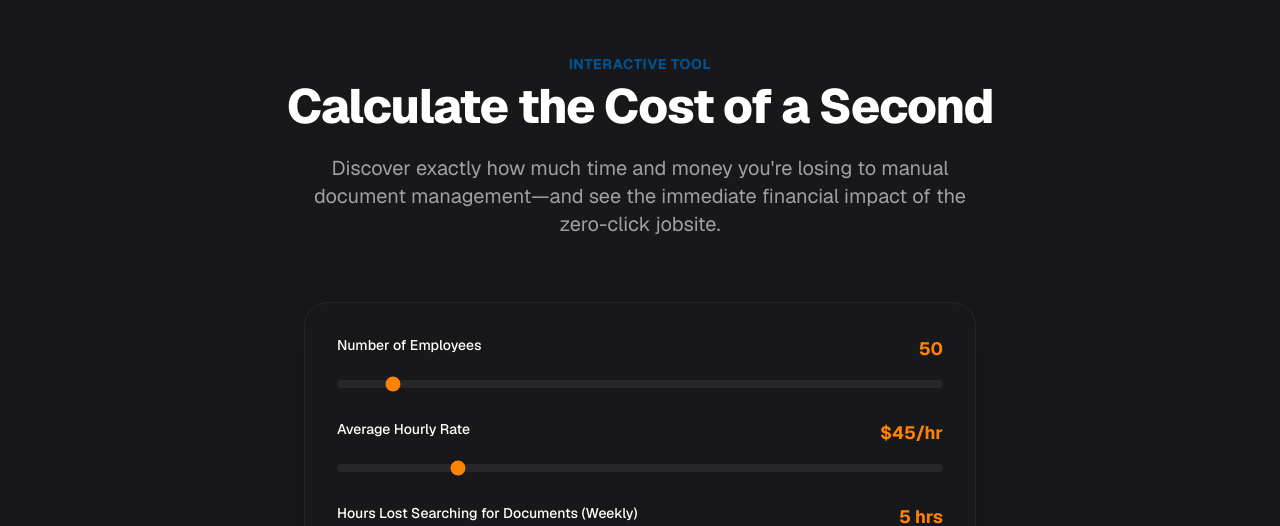
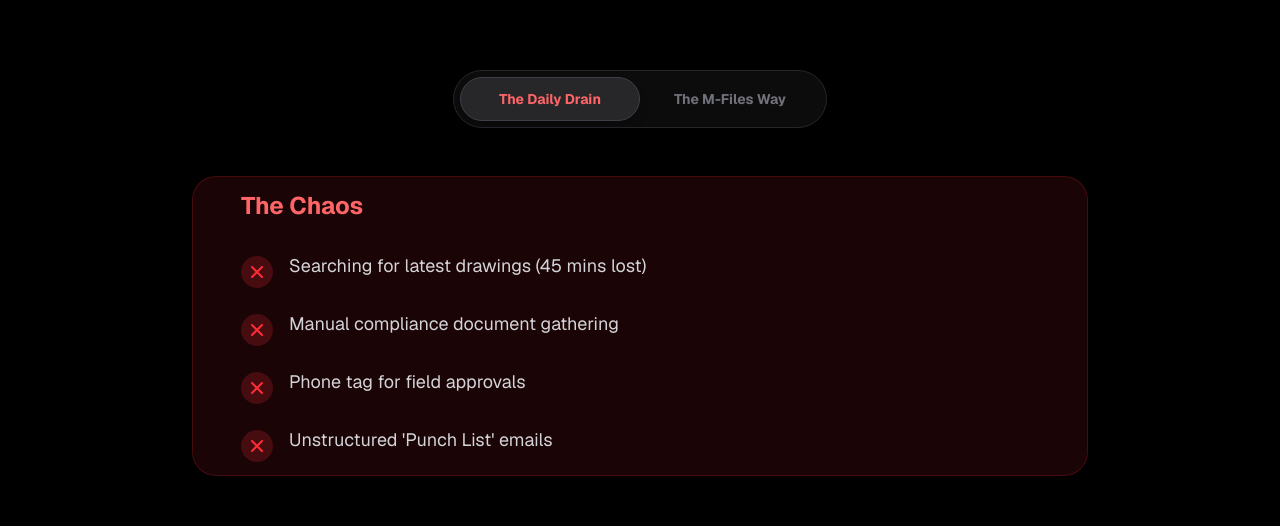
Before and after one commit to jonchartrand2026/m-files-construction-pitch, a Next.js app: page / in a window 1280 px wide. Shown: the part 974-1500 px from the top of the page. Built offline with nearby package versions, Linux system fonts and the light colour scheme.

Commit message:
Add comparison toggle component

```diff
--- a/app/page.tsx
+++ b/app/page.tsx
@@ -1,4 +1,5 @@
 import ROICalculator from "@/components/ROICalculator";
+import ComparisonToggle from "@/components/ComparisonToggle";
 
 export default function Home() {
   return (
@@ -26,6 +27,11 @@
         </div>
       </section>
 
+      {/* Comparison Toggle Section */}
+      <section className="bg-black py-24 px-6 relative z-20">
+        <ComparisonToggle />
+      </section>
+
       {/* ROI Calculator Section */}
       <section className="bg-[#18181b] py-32 px-6">
         <div className="mx-auto max-w-5xl text-center mb-16">
--- /dev/null
+++ b/components/ComparisonToggle.tsx
@@ -0,0 +1,119 @@
+"use client";
+
+import { useState } from "react";
+import { motion, AnimatePresence } from "framer-motion";
+
+export default function ComparisonToggle() {
+  const [activeTab, setActiveTab] = useState<"drain" | "mfiles">("drain");
+
+  const dailyDrainItems = [
+    "Searching for latest drawings (45 mins lost)",
+    "Manual compliance document gathering",
+    "Phone tag for field approvals",
+    "Unstructured 'Punch List' emails",
+  ];
+
+  const mFilesWayItems = [
+    "Instant 360° Drawing View",
+    "Automated Compliance Workflows",
+    "Real-time Mobile Approvals",
+    "Zero-Click Punch List Sync",
+  ];
+
+  return (
+    <div className="w-full max-w-4xl mx-auto py-12">
+      {/* Toggle Container */}
+      <div className="flex justify-center mb-12">
+        <div className="relative flex bg-zinc-900/50 backdrop-blur-sm p-1.5 rounded-full border border-zinc-800">
+          <div className="relative flex w-[360px] max-w-full">
+            {/* Animated Highlight Background */}
+            <motion.div
+              layoutId="activeTabHighlight"
+              className="absolute top-0 bottom-0 w-1/2 bg-zinc-800 rounded-full border border-zinc-700 shadow-lg"
+              initial={false}
+              animate={{
+                left: activeTab === "drain" ? "0%" : "50%",
+              }}
+              transition={{ type: "spring", stiffness: 400, damping: 30 }}
+            />
+
+            {/* Tab: The Daily Drain */}
+            <button
+              onClick={() => setActiveTab("drain")}
+              className={`relative z-10 w-1/2 py-3 px-4 text-sm font-bold text-center rounded-full transition-colors duration-200 ${
+                activeTab === "drain" ? "text-red-400" : "text-zinc-500 hover:text-zinc-300"
+              }`}
+            >
+              The Daily Drain
+            </button>
+
+            {/* Tab: The M-Files Way */}
+            <button
+              onClick={() => setActiveTab("mfiles")}
+              className={`relative z-10 w-1/2 py-3 px-4 text-sm font-bold text-center rounded-full transition-colors duration-200 ${
+                activeTab === "mfiles" ? "text-m-files-blue drop-shadow-sm" : "text-zinc-500 hover:text-zinc-300"
+              }`}
+            >
+              The M-Files Way
+            </button>
+          </div>
+        </div>
+      </div>
+
+      {/* Content Container */}
+      <div className="relative min-h-[400px] sm:min-h-[300px]">
+        <AnimatePresence mode="wait">
+          {activeTab === "drain" ? (
+            <motion.div
+              key="drain"
+              initial={{ opacity: 0, y: 15 }}
+              animate={{ opacity: 1, y: 0 }}
+              exit={{ opacity: 0, y: -15 }}
+              transition={{ duration: 0.3 }}
+              className="absolute inset-0 bg-red-500/10 border border-red-500/20 rounded-3xl p-8 sm:p-12 flex flex-col justify-center"
+            >
+              <h3 className="text-2xl font-bold text-red-400 mb-8 text-center sm:text-left">The Chaos</h3>
+              <ul className="space-y-6">
+                {dailyDrainItems.map((item, index) => (
+                  <li key={index} className="flex items-start text-zinc-300 text-lg">
+                    <span className="flex-shrink-0 flex items-center justify-center w-8 h-8 rounded-full bg-red-500/20 text-red-500 mr-4 mt-0.5">
+                      <svg xmlns="http://www.w3.org/2000/svg" fill="none" viewBox="0 0 24 24" strokeWidth={2.5} stroke="currentColor" className="w-5 h-5">
+                        <path strokeLinecap="round" strokeLinejoin="round" d="M6 18L18 6M6 6l12 12" />
+                      </svg>
+                    </span>
+                    <span className="leading-snug">{item}</span>
+                  </li>
+                ))}
+              </ul>
+            </motion.div>
+          ) : (
+            <motion.div
+              key="mfiles"
+              initial={{ opacity: 0, y: 15 }}
+              animate={{ opacity: 1, y: 0 }}
+              exit={{ opacity: 0, y: -15 }}
+              transition={{ duration: 0.3 }}
+              className="absolute inset-0 bg-zinc-900 border border-m-files-blue/30 rounded-3xl p-8 sm:p-12 flex flex-col justify-center shadow-[0_0_40px_-10px_rgba(0,84,149,0.3)]"
+            >
+              <h3 className="text-2xl font-bold text-transparent bg-clip-text bg-gradient-to-r from-m-files-blue to-blue-400 mb-8 text-center sm:text-left">
+                The Streamlined
+              </h3>
+              <ul className="space-y-6">
+                {mFilesWayItems.map((item, index) => (
+                  <li key={index} className="flex items-start text-white text-lg font-medium">
+                    <span className="flex-shrink-0 flex items-center justify-center w-8 h-8 rounded-full bg-safety-orange/20 text-safety-orange mr-4 mt-0.5 shadow-[0_0_15px_rgba(255,130,0,0.5)]">
+                      <svg xmlns="http://www.w3.org/2000/svg" fill="none" viewBox="0 0 24 24" strokeWidth={3} stroke="currentColor" className="w-5 h-5">
+                        <path strokeLinecap="round" strokeLinejoin="round" d="M4.5 12.75l6 6 9-13.5" />
+                      </svg>
+                    </span>
+                    <span className="leading-snug">{item}</span>
+                  </li>
+                ))}
+              </ul>
+            </motion.div>
+          )}
+        </AnimatePresence>
+      </div>
+    </div>
+  );
+}
--- a/package.json
+++ b/package.json
@@ -9,6 +9,7 @@
     "lint": "eslint"
   },
   "dependencies": {
+    "framer-motion": "^12.38.0",
     "next": "16.1.7",
     "react": "19.2.3",
     "react-dom": "19.2.3"
```
Also changed, not shown: 1 other file (tests, documents, lock files or other folders).
